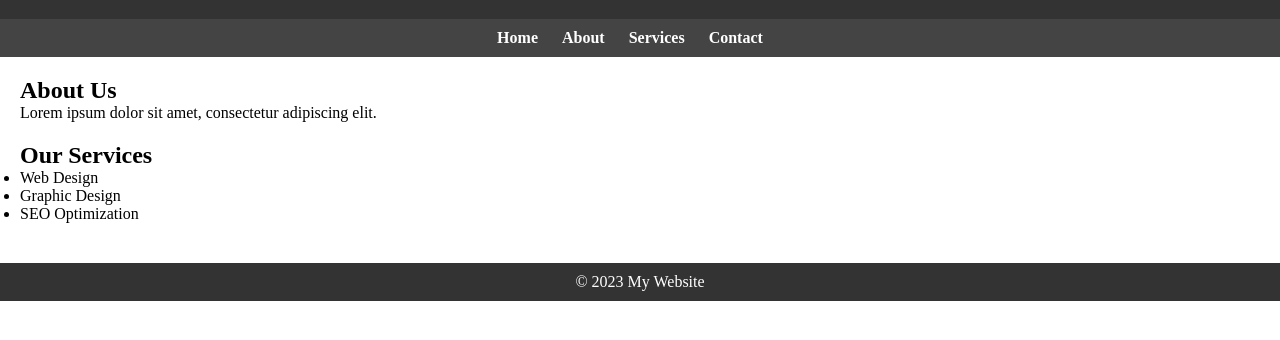
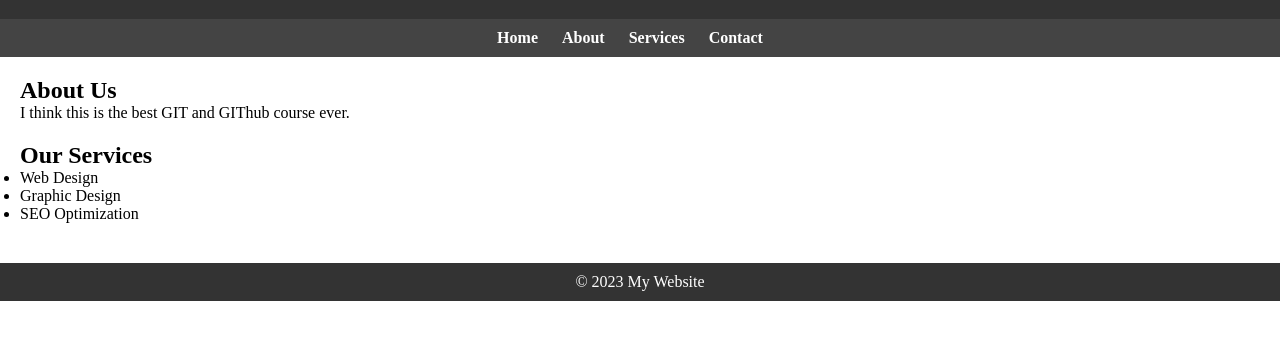
Before and after one commit to shypple/simple-page, a plain HTML site: page index.html in a window 1280 px wide. Shown: the part 58-398 px from the top of the page. Drawn offline with Linux system fonts and the light colour scheme.

Commit message:
SHP-3 - Changed the text of the about text section
Marketing wanted us to change the text of the about us sections to
appeal more to new git and github users.

```diff
--- a/index.html
+++ b/index.html
@@ -20,7 +20,7 @@
     <main>
         <section>
             <h2>About Us</h2>
-            <p>Lorem ipsum dolor sit amet, consectetur adipiscing elit.</p>
+            <p>I think this is the best GIT and GIThub course ever.</p>
         </section>
         <section>
             <h2>Our Services</h2>
```
